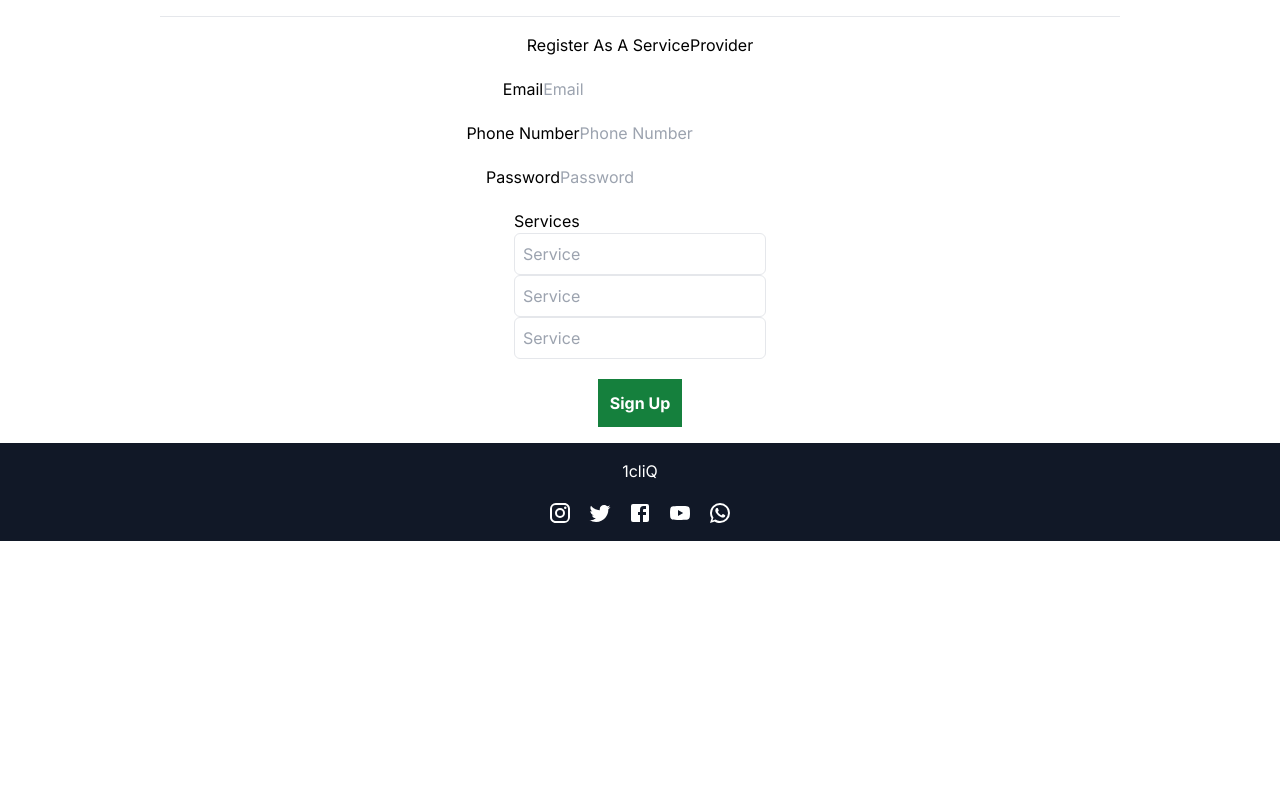
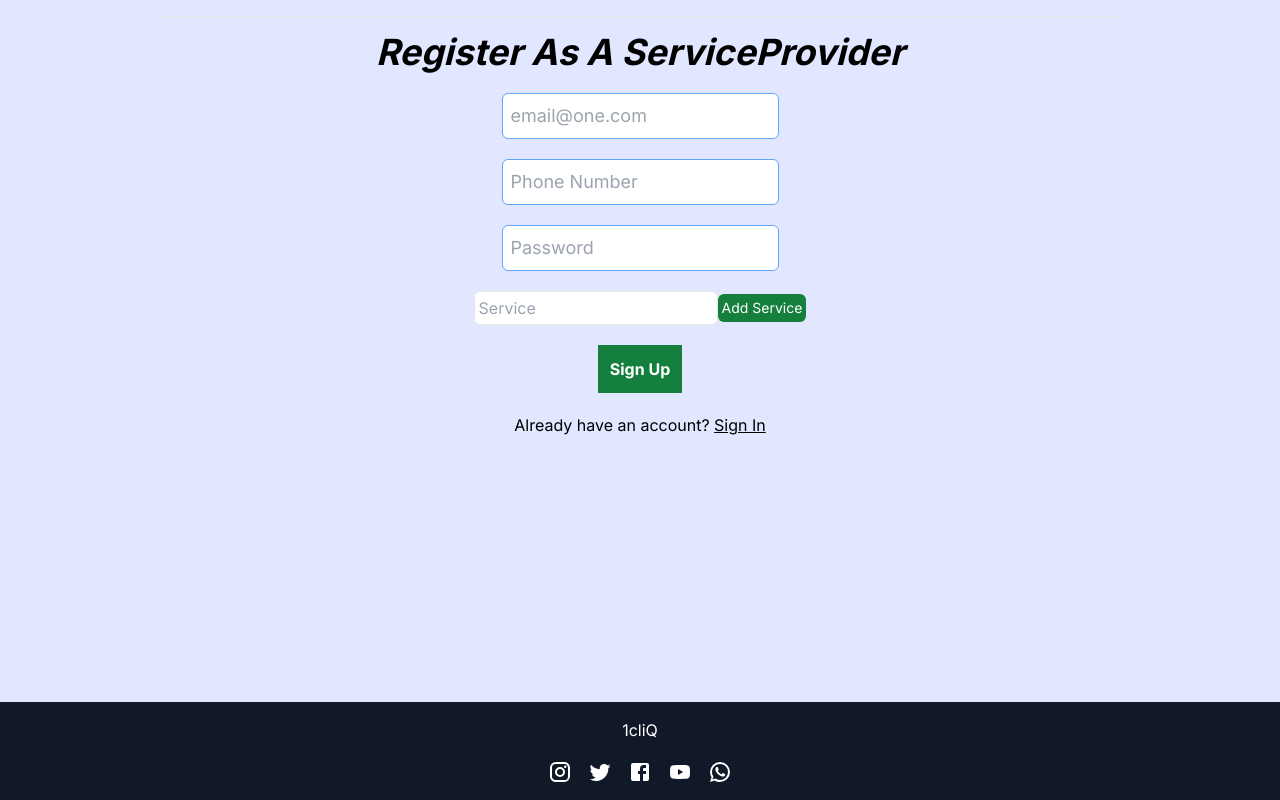
Before and after one commit to Kingbonwa1994/asabe, a Next.js app: page /register in a window 1280 px wide. Built offline with nearby package versions, Linux system fonts and the light colour scheme.

Commit message:
"login sorted"

```diff
--- /dev/null
+++ b/src/app/api/job/create/route.js
@@ -0,0 +1,51 @@
+
+import User from "@/models/userModel";
+import { NextResponse } from "next/server";
+import bcryptjs from "bcryptjs";
+import jwt from "jsonwebtoken";
+import connectMongoDB from "@/db/dbConnect";
+
+connectMongoDB()
+
+export async function POST(request){
+    try {
+
+        const reqBody = await request.json()
+        const {email, password} = reqBody;
+        console.log(reqBody);
+
+        const user = await User.findOne({email})
+        if(!user){
+            return NextResponse.json({error: "User does not exist"}, {status: 400})
+        }
+        console.log("user exists");
+
+        const validPassword = await bcryptjs.compare(password, user.password)
+        if(!validPassword){
+            return NextResponse.json({error: "Invalid password"}, {status: 400})
+        }
+        console.log(user);
+
+        //create token data
+        const tokenData = {
+            id: user._id,
+            username: user.username,
+            email: user.email
+        }
+        //create token
+        const token = await jwt.sign(tokenData, process.env.TOKEN_SECRET, {expiresIn: "1d"})
+
+        const response = NextResponse.json({
+            message: "Login successful",
+            success: true,
+        })
+        response.cookies.set("token", token, {
+            httpOnly: true,
+
+        })
+        return response;
+
+    } catch (error) {
+        return NextResponse.json({error: error.message}, {status: 500})
+    }
+}
--- a/src/app/layout.js
+++ b/src/app/layout.js
@@ -11,9 +11,11 @@ export const metadata = {
 
 export default function RootLayout({ children }) {
   return (
-    <html lang="en">
-      <body className={inter.className}>{children}<Footer/></body>
-
-    </html>
+    <html lang="en" style={{ height: '100%' }}>
+    <body className={inter.className} style={{ display: 'flex', flexDirection: 'column', minHeight: '100vh' }}>
+      {children}
+      <Footer style={{ marginTop: 'auto' }} />
+    </body>
+  </html>
   )
 }
--- /dev/null
+++ b/src/app/login/page.jsx
@@ -0,0 +1,7 @@
+import React from 'react'
+
+export default function page() {
+  return (
+    <div className='flex-1'>page</div>
+  )
+}
--- a/src/app/register/page.jsx
+++ b/src/app/register/page.jsx
@@ -1,6 +1,7 @@
 'use client'
 import { useState } from "react";
 import { useRouter } from "next/navigation"; // Import useRouter from "next/router" instead of "next/navigation"
+import Link from "next/link";
 
 export default function RegisterForm() {
   const router = useRouter();
@@ -8,7 +9,7 @@ export default function RegisterForm() {
     email: "",
     phone: "",
     password: "",
-    services: ["", "", ""],
+    services: [""],
   });
   const [message, setMessage] = useState(""); // Combined state for error and success messages
 
@@ -17,6 +18,7 @@ export default function RegisterForm() {
     updatedServices[index] = value;
     setFormData({ ...formData, services: updatedServices });
   };
+
 
   const handleAddService = () => {
     if (formData.services.length < 3) {
@@ -72,11 +74,11 @@ export default function RegisterForm() {
   };
 
   return (
-    <>
-      <form onSubmit={handleSubmit} className="py-4 mt-4 border-t items-center bg-black-100 flex flex-col gap-5 sm:w-3/4 mx-auto">
-        <h1 className="text-bold">Register As A ServiceProvider</h1>
+    <div className="bg-indigo-100 flex-1">
+      <form onSubmit={handleSubmit} className="py-4 mt-4 border-t items-center bg-black-100 flex flex-col gap-5 flex-1 sm:w-3/4 mx-auto">
+        <h1 className="text-4xl text-sky-blue font-bold italic text-center animate-bounce">Register As A ServiceProvider</h1>
         <div>
-          <label htmlFor="email">Email</label>
+          <label htmlFor="email"></label>
           <input
             onChange={(e) => setFormData({ ...formData, email: e.target.value })}
             value={formData.email}
@@ -84,13 +86,14 @@ export default function RegisterForm() {
             name="email"
             type="email"
             id="email"
-            placeholder="Email"
+            placeholder="email@one.com"
             required
+            className="border border-blue-400 hover:border-blue-600 p-2 rounded-md text-lg focus:outline-none focus:ring focus:border-blue-400"
           />
         </div>
-        {/* Add similar input fields for phone and password */}
+
         <div>
-  <label htmlFor="phone">Phone Number</label>
+          <label htmlFor="phone"></label>
           <input
             onChange={(e) => setFormData({ ...formData, phone: e.target.value })}
             value={formData.phone}
@@ -98,11 +101,11 @@ export default function RegisterForm() {
             id="phone"
             name="phone"
             placeholder="Phone Number"
-    required
+            className="border border-blue-400 hover:border-blue-600 p-2 rounded-md text-lg focus:outline-none focus:ring focus:border-blue-400"
           />
         </div>
         <div>
-  <label htmlFor="password">Password</label>
+          <label htmlFor="password"></label>
           <input
             onChange={(e) => setFormData({ ...formData, password: e.target.value })}
             value={formData.password}
@@ -111,11 +114,12 @@ export default function RegisterForm() {
             id="password"
             placeholder="Password"
             required
+            className="border border-blue-400 hover:border-blue-600 p-2 rounded-md text-lg focus:outline-none focus:ring focus:border-blue-400"
           />
         </div>
 
-        <div>
-          <label htmlFor="services">Services</label>
+        <div className="flex items-center">
+          <label  htmlFor="services"></label>
           {formData.services.map((service, index) => (
             <div key={index} className="relative group">
               <input
@@ -125,22 +129,24 @@ export default function RegisterForm() {
                 type="text"
                 placeholder="Service"
                 required
-                className="border p-2 rounded-md focus:outline-none focus:ring focus:border-blue-400"
+                className="border p-1 rounded-md focus:outline-none focus:ring focus:border-blue-400"
               />
+              {index > 0 && (
                 <button
                   type="button"
                   onClick={() => handleRemoveService(index)}
-                className="hidden group-hover:inline-block bg-red-600 text-white p-2 rounded-md"
+                  className="inline-block bg-red-600 text-white p-2 rounded-md"
                 >
                   Remove
                 </button>
+              )}
             </div>
           ))}
           {formData.services.length < 3 && (
             <button
               type="button"
               onClick={handleAddService}
-              className="bg-green-700 text-white p-2 rounded-md"
+              className="bg-green-700 text-sm text-white p-1 rounded-md"
             >
               Add Service
             </button>
@@ -150,12 +156,15 @@ export default function RegisterForm() {
         <button className="bg-green-700 p-3 text-white font-bold" type="submit">
           Sign Up
         </button>
+        <div>
+          Already have an account? <Link href="/login" className="	text-decoration-line: underline">Sign In</Link>
+        </div>
       </form>
       {message && (
         <div className={`px-5 py-2 text-center ${message.startsWith("Registration") ? "text-green-800" : "text-red-600"}`}>
           {message}
         </div>
       )}
-    </>
+    </div>
   );
 }
--- /dev/null
+++ b/src/app/verifyemail/page.jsx
@@ -0,0 +1,61 @@
+"use client";
+
+import axios from "axios";
+import Link from "next/link";
+import React, { useEffect, useState } from "react";
+
+
+export default function VerifyEmailPage() {
+
+    const [token, setToken] = useState("");
+    const [verified, setVerified] = useState(false);
+    const [error, setError] = useState(false);
+
+    const verifyUserEmail = async () => {
+        try {
+            await axios.post('/api/users/verifyemail', {token})
+            setVerified(true);
+        } catch (error) {
+            setError(true);
+            console.log(error.reponse.data);
+
+        }
+
+    }
+
+    useEffect(() => {
+        const urlToken = window.location.search.split("=")[1];
+        setToken(urlToken || "");
+    }, []);
+
+
+    useEffect(() => {
+        if(token.length > 0) {
+            verifyUserEmail();
+        }
+    }, [token]);
+
+    return(
+        <div className="flex flex-col items-center justify-center min-h-screen py-2">
+
+            <h1 className="text-4xl">Verify Email</h1>
+            <h2 className="p-2 bg-orange-500 text-black">{token ? `${token}` : "no token"}</h2>
+
+            {verified && (
+                <div>
+                    <h2 className="text-2xl">Email Verified</h2>
+                    <Link href="/login">
+                        Login
+                    </Link>
+                </div>
+            )}
+            {error && (
+                <div>
+                    <h2 className="text-2xl bg-red-500 text-black">Error</h2>
+
+                </div>
+            )}
+        </div>
+    )
+
+}
--- a/src/components/Footer.jsx
+++ b/src/components/Footer.jsx
@@ -8,7 +8,7 @@ import WhatsAppIcon from '@mui/icons-material/WhatsApp';
 
 const Footer = () => {
   return (
-    <footer className="bg-gray-900 text-white py-4 sticky bottom-0">
+    <footer className="bg-gray-900 mt-auto text-white py-4 sticky bottom-0">
       <div className="flex flex-col items-center justify-center">
         <div className="mb-4">
           <p>1cliQ</p>
--- a/src/components/ServiceCard.jsx
+++ b/src/components/ServiceCard.jsx
@@ -120,7 +120,8 @@ export default function ServiceCard({
         <div>
           <div className="fixed top-0 left-0 w-full h-full bg-black bg-opacity-60 backdrop-blur-md z-50 flex justify-center items-center">
             <div className="bg-white p-4 rounded-md">
-              <h2 className="text-2xl font-semibold mb-4">
+              <h1 text-4xl className="text-4xl text-sky-500 font-bold italic text-center animate-pulse">1cliQ</h1>
+              <h2 className="text-1xl mt-8 text-center font-semibold mb-4">
                 Request Quote for {selectedService ? selectedService.title : ""}
               </h2>
 
@@ -183,13 +184,14 @@ export default function ServiceCard({
                   Send WhatsApp
                 </button>
               </form>
-
+              <div className="flex flex-col items-center">
               <button
                 onClick={closeModal}
-                className="bg-red-600 text-white py-2 px-4 rounded-md hover:bg-red-700 mt-4"
+                className="bg-red-600 text-white py-1 px-1 rounded-full hover:bg-red-700 mt-4"
               >
                 Close
               </button>
+              </div>
             </div>
           </div>
         </div>
```
Also changed, not shown: src/app/api/job/assign/route.js (added), src/app/api/job/get/route.js (added). Lines whose indentation alone changed are shown as unchanged.
